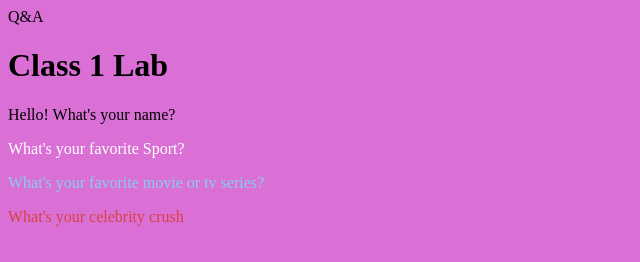
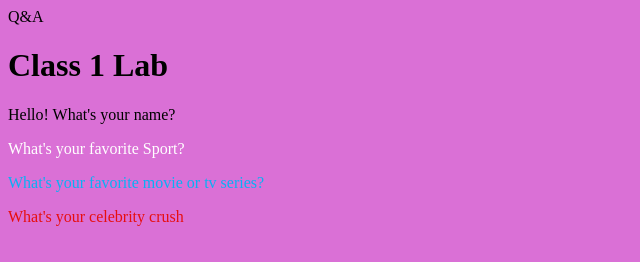
Before and after one commit to KrisD2004/201-Lab01, a plain HTML site: page index.html in a window 1280 px wide. Shown: the whole page, without its empty margins (0-640 px from the left). Drawn offline with Linux system fonts and the light colour scheme.

Commit message:
Update index.html

```diff
--- a/index.html
+++ b/index.html
@@ -9,8 +9,8 @@
         body {background-color: orchid;}
         .p1 {color:black}
         .p2 {color:white}
-        .p3 {color:skyblue}
-        .p4 {color:rgb(214, 66, 66)}
+        .p3 {color:rgb(8, 177, 244)}
+        .p4 {color:rgb(231, 14, 14)}
 
     </style>
 </head>
```
